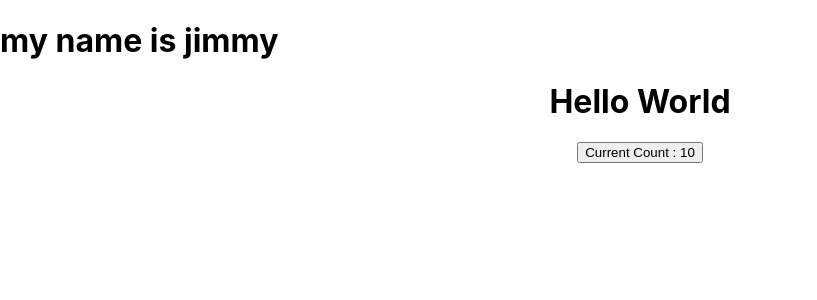
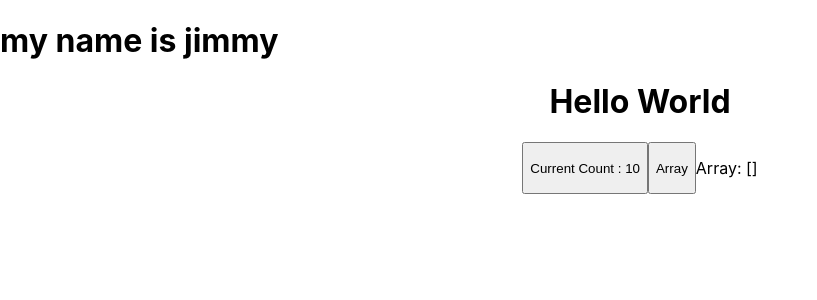
Before and after one commit to jimmy70111/pratice_react, a React (Create React App) app in the folder pratice/: page /pratice in a window 1280 px wide. Shown: the top 300 px of the page, without its empty margins (0-817 px from the left). Built offline with nearby package versions, Linux system fonts and the light colour scheme.

Commit message:
praticing

```diff
--- a/pratice/src/Pratice.js
+++ b/pratice/src/Pratice.js
@@ -4,11 +4,18 @@ import './center.css'
 const Pratice = () => {
 
     const [count , setCount] =  useState(10);
+    const [array , setarr] =  useState([]);
+
 
 
 
     const Name = (prop) =>{
         return <h1>  my name is {prop.title} </h1>
+    }
+
+    const ChangeArr = () =>{
+        setCount( count +1);
+        setarr([...array, count]);
     }
 
 
@@ -34,6 +41,9 @@ const Pratice = () => {
 
         <div className='but'>
         <button  onClick={ () => { setCount(count +1)}}>  Current Count : {count} </button>
+        <button  onClick={ChangeArr}>   Array </button>
+        <p>Array: [{array.join(', ')}]</p>
+
 
         </div>
 
```
